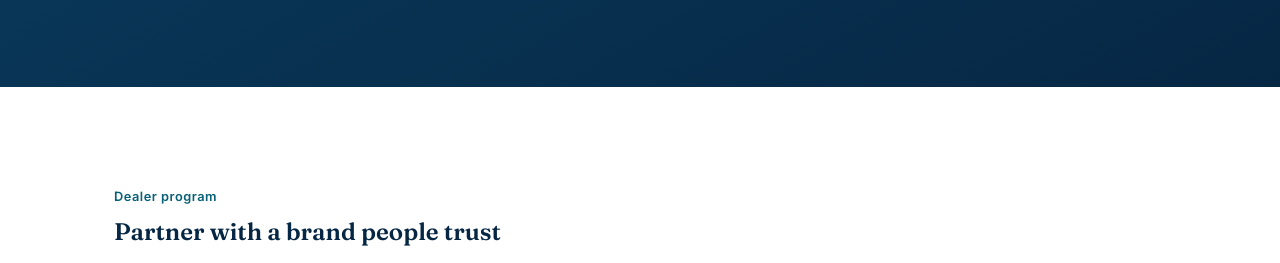
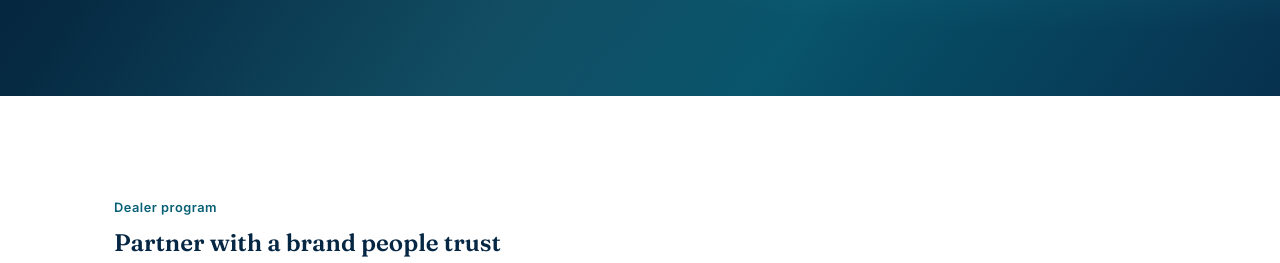
Before and after one commit to temospringwater-eng/Temo-spring-water-website, a plain HTML site: page dealer.html in a window 1280 px wide. Shown: the part 331-594 px from the top of the page. Drawn offline with Linux system fonts and the light colour scheme.

Commit message:
feat(design): adopt premium visual system for dealer.html without form changes

```diff
--- a/dealer.html
+++ b/dealer.html
@@ -70,8 +70,9 @@
 :root{ --deep: #0A3A5C; --deep-2: #062744; --ink: #0B2536; --aqua: #17A9BE; --aqua-deep: #0E8699; --aqua-light: #7FDCE6; --ice: #F4FAFB; --foam: #E1F2F4; --foam-2: #CDE9EC; --white: #FFFFFF; --line: rgba(10,58,92,0.12); --line-light: rgba(255,255,255,0.22); --shadow-soft: 0 20px 50px -25px rgba(6,39,68,0.35); --font-display: 'Fraunces', serif; --font-body: 'Inter', -apple-system, BlinkMacSystemFont, sans-serif; --max: 1180px; --pad: clamp(20px, 5vw, 64px); --radius-lg: 22px; --radius-md: 14px; --radius-sm: 8px; --wa-number: 923106666369; }
 </style>
 <link rel="stylesheet" href="style.css">
+<link rel="stylesheet" href="/premium-redesign.css">
 </head>
-<body>
+<body class="temo-premium">
 <svg style="position:absolute;width:0;height:0;overflow:hidden" aria-hidden="true" focusable="false"><defs>
 <linearGradient id="bottleGrad" x1="0" y1="0" x2="0" y2="1"><stop offset="0" stop-color="#7FDCE6"/><stop offset="1" stop-color="#0A3A5C"/></linearGradient>
 <linearGradient id="logoGrad" x1="0" y1="0" x2="1" y2="1"><stop offset="0" stop-color="#7FDCE6"/><stop offset="1" stop-color="#0A3A5C"/></linearGradient>
```
